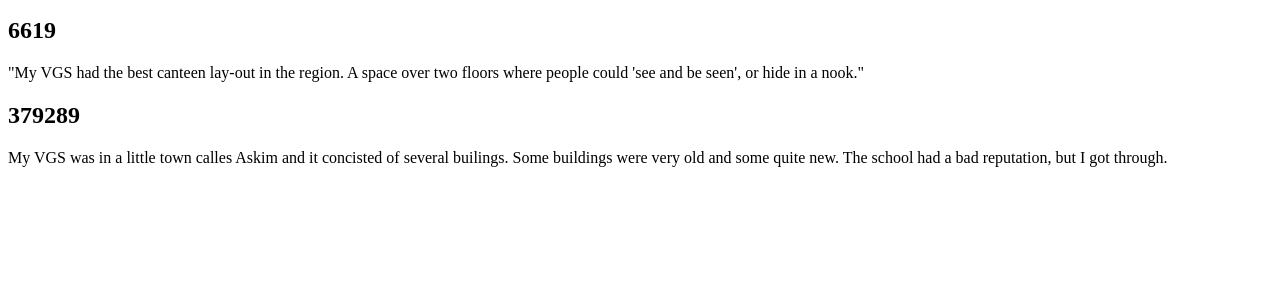
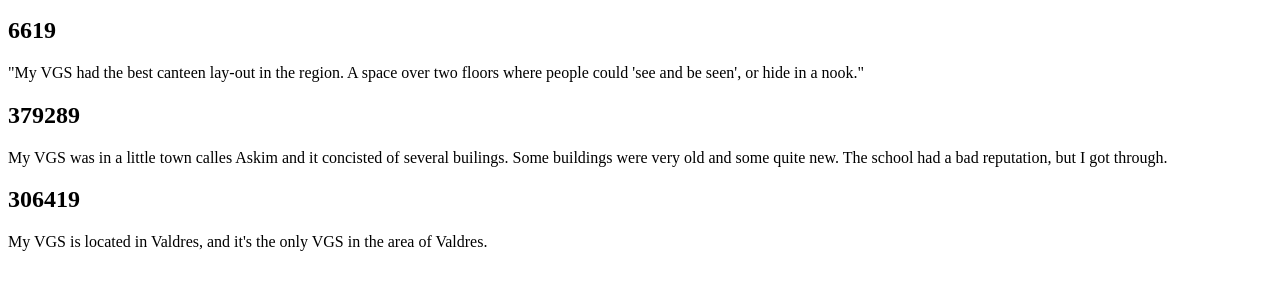
Before and after one commit to OsloMet-web/1stOblig-gruppe-24, a plain HTML site: page Side2.html in a window 1280 px wide. Shown: the part 104-394 px from the top of the page. Drawn offline with Linux system fonts and the light colour scheme.

Commit message:
Update Side2.html
Updated the text about my VGS, and added my student identification number.

```diff
--- a/Side2.html
+++ b/Side2.html
@@ -16,6 +16,14 @@
   <p> My VGS was in a little town calles Askim and it concisted of several builings. Some buildings were very old and some quite new. The school had a bad reputation,
   but I got through. </p>
 
+  <h2>
+    306419
+  </h2>
+  <p>
+    My VGS is located in Valdres, and it's the only VGS in the area of Valdres.
+  </p>
+
+  <br>
 
   <br>
 
```
